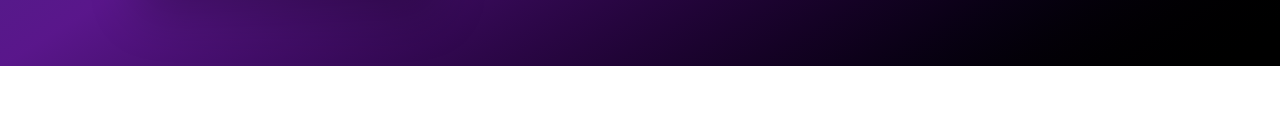
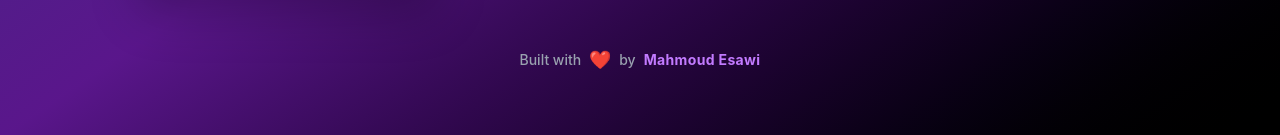
Before and after one commit to MahmoudEsawi/Full-stack-Bug-Tracker, a React app in the folder frontend/: page / in a window 1280 px wide. Shown: the part 734-869 px from the top of the page. Before the commit the page ends 800 px from the top, so only its background shows below. Built offline with nearby package versions, Linux system fonts and the light colour scheme; no server answers; the HTML template or start-up script is replaced by a standard one.

Commit message:
feat(ui): Add signature footer by Mahmoud Esawi

```diff
--- a/frontend/src/App.jsx
+++ b/frontend/src/App.jsx
@@ -157,7 +157,7 @@ function App() {
 
                     {/* Status Glow Indicator */}
                     <div className={`absolute left-0 top-0 bottom-0 w-1 ${ticket.status === 'Resolved' ? 'bg-green-500 shadow-[0_0_15px_#22c55e]' :
-                        ticket.priority === 'High' ? 'bg-red-500' : 'bg-transparent'
+                      ticket.priority === 'High' ? 'bg-red-500' : 'bg-transparent'
                       }`}></div>
 
                     <div className="flex justify-between items-start mb-3">
@@ -165,8 +165,8 @@ function App() {
                         {ticket.title}
                       </h3>
                       <span className={`shrink-0 px-4 py-1.5 rounded-full text-xs font-black uppercase tracking-wider shadow-sm ${ticket.priority === 'High' ? 'bg-red-500/20 text-red-300 border border-red-500/30' :
-                          ticket.priority === 'Medium' ? 'bg-yellow-500/20 text-yellow-300 border border-yellow-500/30' :
-                            'bg-green-500/20 text-green-300 border border-green-500/30'
+                        ticket.priority === 'Medium' ? 'bg-yellow-500/20 text-yellow-300 border border-yellow-500/30' :
+                          'bg-green-500/20 text-green-300 border border-green-500/30'
                         }`}>
                         {ticket.priority}
                       </span>
@@ -206,6 +206,14 @@ function App() {
 
           </div>
         </div>
+
+        {/* Footer */}
+        <footer className="mt-12 text-center text-gray-400 text-sm font-medium pb-8">
+          <p className="flex items-center justify-center gap-2">
+            Built with <span className="text-red-500 text-lg">❤️</span> by <a href="https://github.com/MahmoudEsawi" target="_blank" rel="noreferrer" className="text-purple-400 hover:text-pink-400 font-bold tracking-wide transition-colors">Mahmoud Esawi</a>
+          </p>
+        </footer>
+
       </div>
     </div>
   );
```
